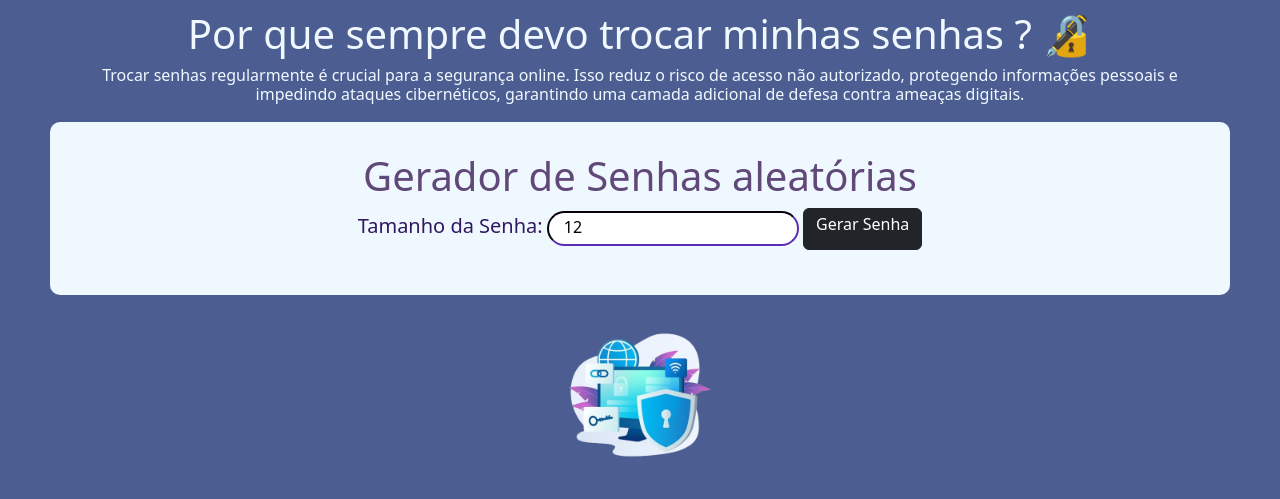
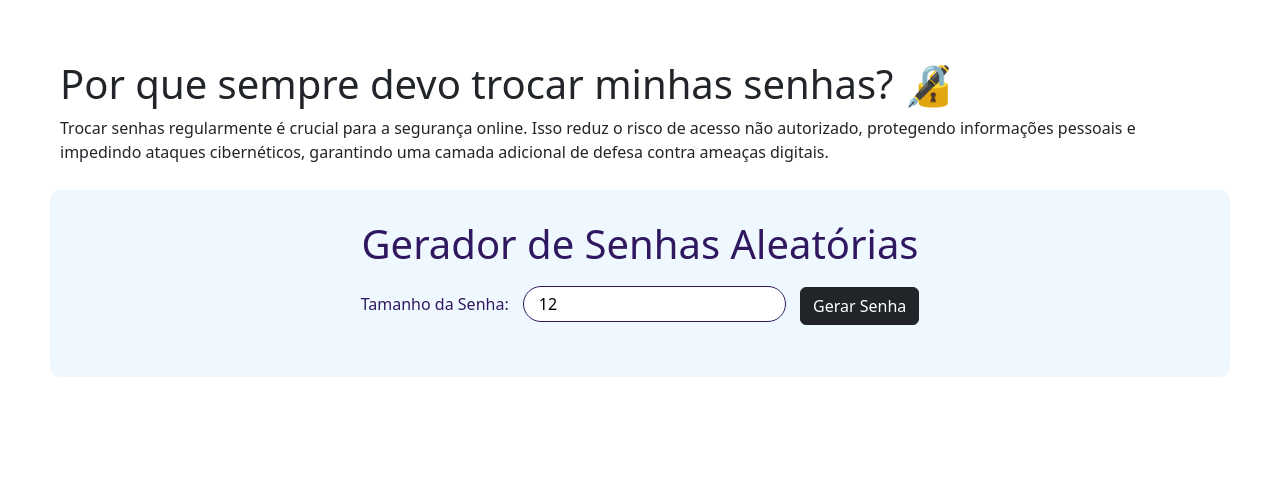
Before and after one commit to TabitaCosta/gerador_senha, a plain HTML site: page index.html in a window 1280 px wide. Drawn offline with nearby package versions, Linux system fonts and the light colour scheme.

Commit message:
Update index.html

```diff
--- a/index.html
+++ b/index.html
@@ -11,79 +11,30 @@
         integrity="sha384-T3c6CoIi6uLrA9TneNEoa7RxnatzjcDSCmG1MXxSR1GAsXEV/Dwwykc2MPK8M2HN" crossorigin="anonymous">
 </head>
 
-<body style="background-color: #4c5e91; padding:0px 50px;">
+<body>
 
-    <div style="padding: 10px; color:aliceblue">
-        <div class="container text-center">
-            <div class="row">
-                <div class="col">
-                    <h1>Por que sempre devo trocar minhas senhas ? 🔏</h1>
-                </div>
-            </div>
-            <div class="row">
-                <div class="col">
-                    <h6>Trocar senhas regularmente é crucial para a segurança online. Isso reduz o risco de acesso não
-                        autorizado, protegendo informações pessoais
-                        e impedindo ataques cibernéticos, garantindo uma camada adicional de defesa contra ameaças
-                        digitais.</h6>
-                </div>
-            </div>
-        </div>
+    <div class="container-info">
+        <h1>Por que sempre devo trocar minhas senhas? 🔏</h1>
+        <p>Trocar senhas regularmente é crucial para a segurança online. Isso reduz o risco de acesso não autorizado,
+            protegendo informações pessoais e impedindo ataques cibernéticos, garantindo uma camada adicional de defesa contra ameaças digitais.</p>
     </div>
 
+    <div class="container-password">
+        <h1>Gerador de Senhas Aleatórias</h1>
 
-    <div style="border-radius: 10px; background-color:aliceblue; padding: 30px;">
-        <div class="container text-center">
-            <div class="row">
-                <div class="col">
-                    <h1 style="color: #604878;">Gerador de Senhas aleatórias</h1>
-                </div>
-            </div>
-        </div>
-        <div class="container text-center">
-            <div class="row">
-                <div class="col">
-                    <label for="tamanho">
-                        <h5 style="color: #301860">Tamanho da Senha:</h5>
-                    </label>
-                    <input type="number" id="tamanho" value="12"
-                        style="border-radius: 20px; padding:2px 2px 5px 15px; border-color:#301860">
+        <label for="tamanho">Tamanho da Senha:</label>
+        <input type="number" id="tamanho" value="12">
 
-                    <button onclick="gerarSenha()" type="button" class="btn btn-dark">
-                        <h6>Gerar Senha</h6>
-                    </button>
-                </div>
-            </div>
-        </div>
-        <div class="container text-center">
-            <div class="row">
-                <div class="col">
-                    <h5 id="senha-gerada" style="color: #301860"></h5>
-                </div>
-            </div>
-        </div>
+        <button onclick="gerarSenha()" type="button" class="btn btn-dark">Gerar Senha</button>
+
+        <h5 id="senha-gerada"></h5>
+
+        <button id="copiar-senha" class="btn btn-outline-dark" onclick="copiarSenha()" style="display: none;">
+            Copiar Senha
+        </button>
     </div>
-    <div class="container text-center">
-        <div class="row">
-          <div class="col">
-            <img src="senha.png" alt="" width="200px">
-          </div>
-        </div>
-      </div>
-    <script>
-        function gerarSenha() {
-            var tamanhoSenha = document.getElementById('tamanho').value;
-            var caracteres = 'abcdefghijklmnopqrstuvwxyzABCDEFGHIJKLMNOPQRSTUVWXYZ0123456789!@#$%^&*()-_=+';
-            var senha = '';
 
-            for (var i = 0; i < tamanhoSenha; i++) {
-                var indiceAleatorio = Math.floor(Math.random() * caracteres.length);
-                senha += caracteres.charAt(indiceAleatorio);
-            }
-
-            document.getElementById('senha-gerada').textContent = 'Senha gerada: ' + senha;
-        }
-    </script>
+    <script src="script.js"></script>
     <script src="https://cdn.jsdelivr.net/npm/bootstrap@5.3.2/dist/js/bootstrap.bundle.min.js"
         integrity="sha384-C6RzsynM9kWDrMNeT87bh95OGNyZPhcTNXj1NW7RuBCsyN/o0jlpcV8Qyq46cDfL"
         crossorigin="anonymous"></script>
```
